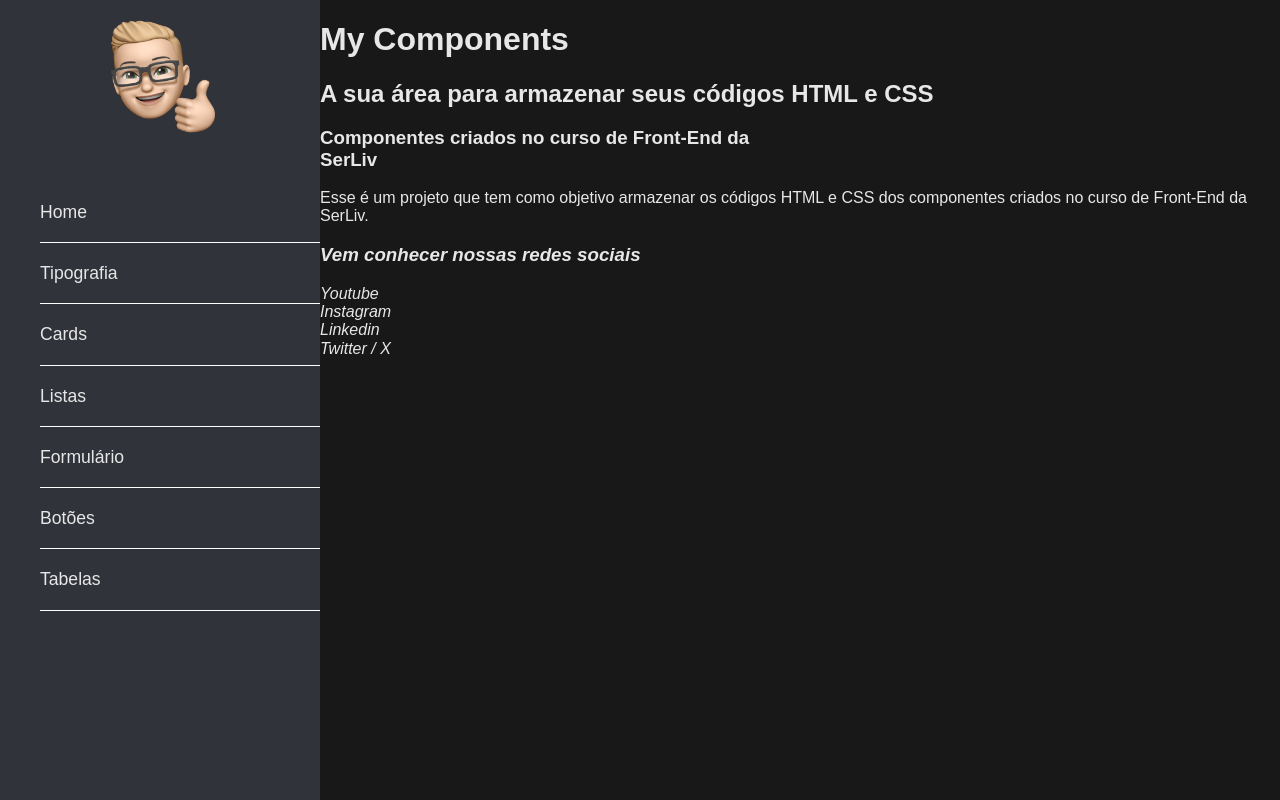
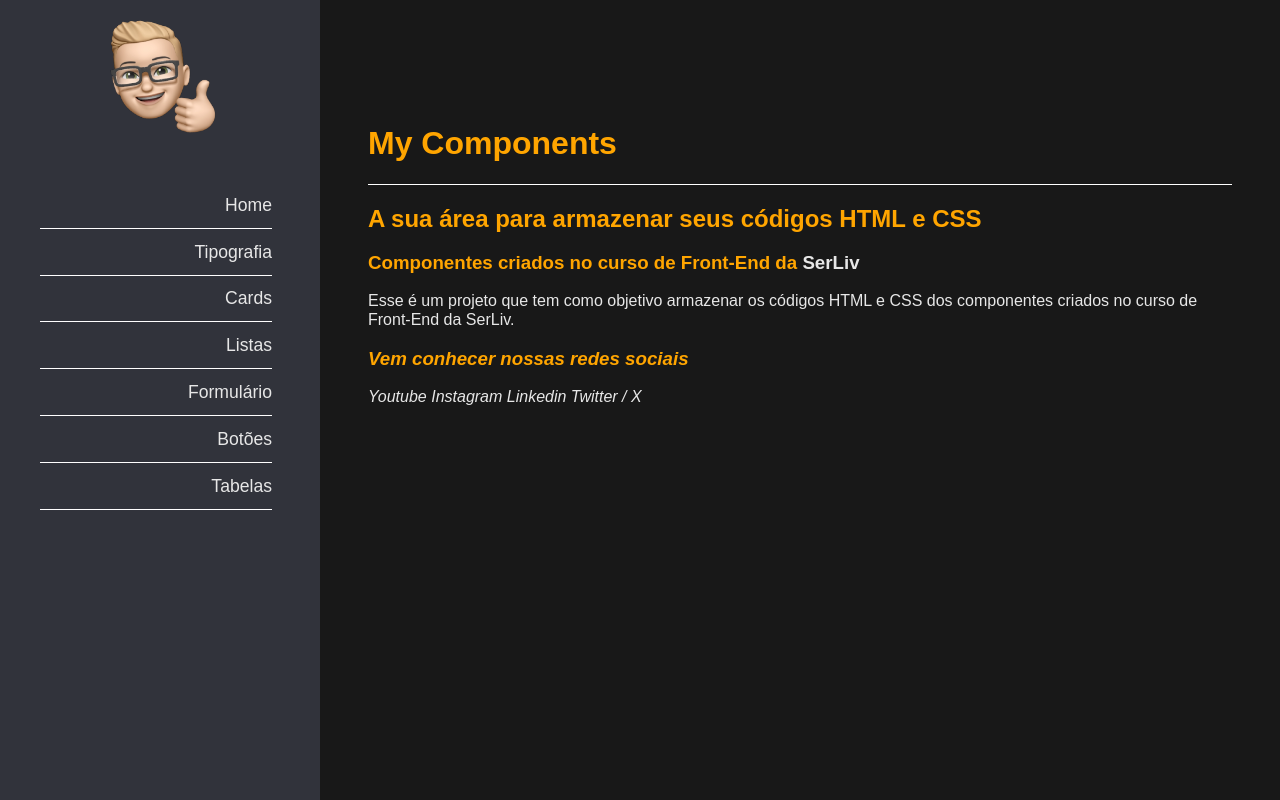
Before and after one commit to menesesdev/curso-front-end, a plain HTML site: page my-components/index.html in a window 1280 px wide. Shown: the top 800 px of the page. Drawn offline with nearby package versions, Linux system fonts and the light colour scheme.

Commit message:
Finalizando a estilização da página inicial e menu bar

```diff
--- a/my-components/css/styles.css
+++ b/my-components/css/styles.css
@@ -10,6 +10,28 @@ body {
     font-family: sans-serif;
     min-height: 100vh;
     min-height: 100vw;
+}
+
+article {
+    border-top: 1px solid white;
+}
+
+h1 {
+    font-size: 2.8rem;
+}
+
+h3 a {
+    display: inline;
+}
+
+address a {
+    display: inline;
+}
+
+h1,
+h2,
+h3 {
+    color: orange;
 }
 
 .main,
@@ -27,6 +49,7 @@ body {
 .main-content {
     background-color: #181818;
     flex: 1;
+    padding: 6.5rem 3.0rem 7.5rem;
 }
 
 a {
@@ -35,16 +58,21 @@ a {
     display: block;
 }
 
+ul {
+    margin-right: 1.5rem;
+    padding-right: 1.5rem;
+}
+
 li {
 
     list-style-type: none;
     font-size: 1.1rem;
-    text-align: left;
+    text-align: right;
     border-bottom: 1px solid white;
-    padding: 20px 0px 20px 0px;
+    padding: 0.8rem 0;
 }
 
-li:hover{
+li:hover {
     background-color: #535353;
     transition: 0.4s;
     font-size: 1.2rem;
```
Also changed, not shown: my-components/index.html (+1 -1 lines).
